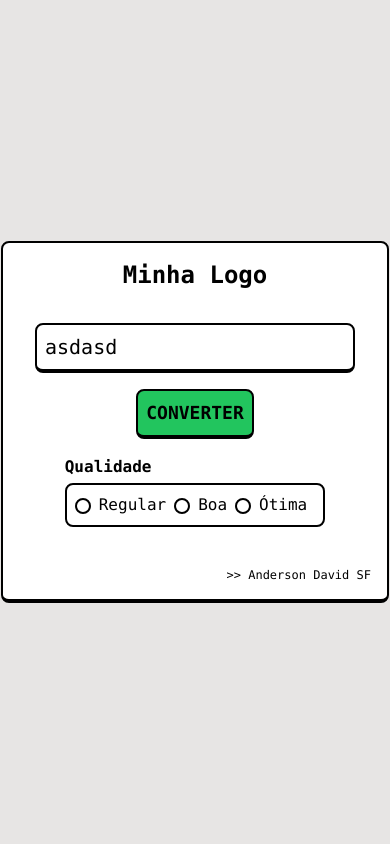
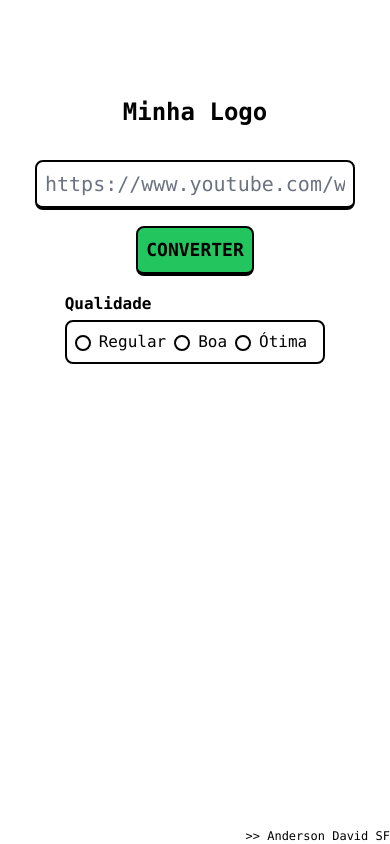
Before and after one commit to andersondavid/yt2mp3-frontend, a Next.js app: page / in a window 390 px wide. Built offline with nearby package versions, Linux system fonts and the light colour scheme.

Commit message:
context, style and service works

```diff
--- a/src/components/AboutContainer.tsx
+++ b/src/components/AboutContainer.tsx
@@ -2,7 +2,7 @@ import React from "react";
 
 export default function AboutContainer() {
 	return (
-		<div className="mt-10 text-right text-xs">
+		<div className="mt-10 text-right text-xs md:relative absolute bottom-0 right-0">
 			<a> {">>"} Anderson David SF</a>
 		</div>
 	);
--- a/src/components/CenterBox.tsx
+++ b/src/components/CenterBox.tsx
@@ -6,8 +6,8 @@ import AboutContainer from "./AboutContainer";
 
 export default function CenterBox() {
 	return (
-<div className="h-screen w-screen flex justify-center items-center bg-stone-200  font-mono">
-  <div className="border-black border-2 border-b-4 p-4 rounded-lg bg-white">
+<div className="h-screen w-screen flex justify-center p-20 md:p-0 md:items-center bg-white md:bg-stone-300 font-mono">
+  <div className="md:border-black md:border-2 md:border-b-4 p-4 rounded-lg bg-white">
 		<LogoContainer />
 		<InputContainer />
 		<QualitySelect />
--- a/src/components/InputContainer.tsx
+++ b/src/components/InputContainer.tsx
@@ -1,22 +1,32 @@
-import React, { useState } from "react";
+import React, { useState, useContext, useRef } from "react";
+import { ContextGlobal, MyContextType } from "../context/Context";
 
 export default function InputContainer() {
-	const [animClick, setAnimClick] = useState('border-b-4');
+	const [animClick, setAnimClick] = useState("border-b-4");
+	const urlInput = useRef<HTMLInputElement>(null);
+	const { contextData, setContextData, startService } = useContext<MyContextType>(ContextGlobal);
 
 	const clickHandle = () => {
-		setAnimClick('mt-[2px]')
-		setTimeout(() => setAnimClick('border-b-4'), 200)
+		setAnimClick("mt-[2px]");
+		setTimeout(() => setAnimClick("border-b-4"), 200);
 
-	}
+		const url = urlInput.current?.value;
+		setContextData({ ...contextData, url });
+		startService.cb()
+	};
 
 	return (
 		<div className="flex flex-col items-center">
 			<input
-				className="border-black border-2 border-b-4 rounded-lg p-2 text-xl w-80 m-4"
+				ref={urlInput}
+				className="border-black border-2 border-b-4 rounded-lg p-2 text-xl w-80 m-4 focus:border-black focus:ring-0 focus:ring-transparent"
 				type="text"
-				value="asdasd"
+				placeholder="https://www.youtube.com/watch?v=EpySn6FBtB4"
 			/>
-			<button onClick={clickHandle} className={`border-black border-2 ${animClick} rounded-lg p-2 text-lg w-55 bg-green-500 font-bold`}>
+			<button
+				onClick={clickHandle}
+				className={`border-black border-2 ${animClick} rounded-lg p-2 text-lg w-55 bg-green-500 font-bold`}
+			>
 				CONVERTER
 			</button>
 		</div>
--- a/src/components/QualitySelect.tsx
+++ b/src/components/QualitySelect.tsx
@@ -1,28 +1,46 @@
-import React from "react";
+import React, { useContext } from "react";
+import { ContextGlobal, MyContextType } from "../context/Context";
 
 export default function QualitySelect() {
+	const { contextData, setContextData } =
+		useContext<MyContextType>(ContextGlobal);
+
+	const handleRadioChange = (event: React.ChangeEvent<HTMLInputElement>) => {
+		const optionSelect = event.target.value;
+		setContextData({...contextData, quality: optionSelect});
+	};
+
 	return (
 		<div className="flex flex-col max-w-max m-auto mt-4">
 			<p className="mb-1 font-bold">Qualidade</p>
 			<div className="box-border border-black border-2 rounded-lg p-2">
 				<div className="inline">
 					<input
-						type="checkbox"
-						className="mr-2 rounded-full checked:bg-green-500 border-black border-2"
+						type="radio"
+						name="quality"
+						value="regular"
+						onChange={handleRadioChange}
+						className="before:content-[''] checked:before:block before:h-[16px] before:w-[16px] before:rounded-full before:m-[-2px] before:bg-green-500 mr-2 border-black border-2 focus:ring-0 focus:ring-transparent"
 					/>
 					<p className="inline  mr-2">Regular</p>
 				</div>
 				<div className="inline">
 					<input
-						type="checkbox"
-						className="mr-2 rounded-full checked:bg-green-500 border-black border-2"
+						type="radio"
+						name="quality"
+						value="good"
+						onChange={handleRadioChange}
+						className="before:content-[''] checked:before:block before:h-[16px] before:w-[16px] before:rounded-full before:m-[-2px] before:bg-green-500 mr-2 border-black border-2 focus:ring-0 focus:ring-transparent"
 					/>
 					<p className="inline mr-2">Boa</p>
 				</div>
 				<div className="inline">
 					<input
-						type="checkbox"
-						className="mr-2 rounded-full checked:bg-green-500 border-black border-2"
+						type="radio"
+						name="quality"
+						value="great"
+						onChange={handleRadioChange}
+						className="before:content-[''] checked:before:block before:h-[16px] before:w-[16px] before:rounded-full before:m-[-2px] before:bg-green-500 mr-2 border-black border-2 focus:ring-0 focus:ring-transparent"
 					/>
 					<p className="inline  mr-2">Ótima</p>
 				</div>
--- /dev/null
+++ b/src/context/Context.ts
@@ -0,0 +1,17 @@
+import { createContext, Dispatch, SetStateAction } from "react";
+
+interface MyContextType {
+	contextData: {
+		url: string;
+		quality: string
+	};
+	setContextData: Dispatch<SetStateAction<{}>>;
+	startService: {
+		cb: Function
+	}
+}
+
+const ContextGlobal = createContext<MyContextType>({} as MyContextType);
+
+export type { MyContextType };
+export { ContextGlobal };
--- a/src/pages/_app.tsx
+++ b/src/pages/_app.tsx
@@ -1,6 +1,20 @@
-import '@/styles/globals.css'
-import type { AppProps } from 'next/app'
+import { useState } from "react";
+import "@/styles/globals.css";
+import type { AppProps } from "next/app";
+import { ContextGlobal } from "../context/Context";
 
 export default function App({ Component, pageProps }: AppProps) {
-  return <Component {...pageProps} />
+	const [contextData, setContextData] = useState({});
+
+	const startService = {
+		cb: () => {}
+	}
+
+	return (
+		<ContextGlobal.Provider
+			value={{ contextData, setContextData, startService }}
+		>
+			<Component {...pageProps} />
+		</ContextGlobal.Provider>
+	);
 }
--- a/src/pages/index.tsx
+++ b/src/pages/index.tsx
@@ -1,7 +1,15 @@
 import CenterBox from "@/components/CenterBox";
+import {
+	useEffect,
+	useState,
+	useContext,
+	Dispatch,
+	SetStateAction,
+} from "react";
 import axios from "axios";
-import { useEffect, useState } from "react";
 import io from "socket.io-client";
+
+import { ContextGlobal, MyContextType } from "../context/Context";
 
 let counter = false;
 
@@ -17,11 +25,10 @@ const createDownloadableObject = (buffer: Buffer, fileName: string) => {
 	URL.revokeObjectURL(url);
 };
 
-export default function Home() {
-	const [loading, setLoading] = useState();
-
-	useEffect(() => {
-		const fetchData = async () => {
+const startServiceResquest = async (
+	contextData: { url: string; quality: string },
+	setLoading: Dispatch<SetStateAction<{}>>
+) => {
 	try {
 		await axios.post("http://localhost:3000/api/io/").then(() => {
 			const socket = io("http://localhost:3000");
@@ -31,7 +38,7 @@ export default function Home() {
 			});
 
 			socket.emit("start_url", {
-						url: "https://www.youtube.com/watch?v=xTyPkH8D9kY&list=RDGMEMCMFH2exzjBeE_zAHHJOdxg&start_radio=1&rv=WlwU69fRnp4",
+				url: contextData.url,
 				bitrate: 192,
 			});
 
@@ -47,11 +54,16 @@ export default function Home() {
 	}
 };
 
-		if (counter) {
-			fetchData();
-		}
-		counter = true;
-	}, []);
+export default function Home() {
+	const [loading, setLoading] = useState();
+	const { contextData, setContextData, startService } =
+		useContext<MyContextType>(ContextGlobal);
+
+	startService.cb = function () {
+		console.log("chama");
+
+		startServiceResquest(contextData, setContextData);
+	};
 
 	return (
 		<div className="h-screen w-screen flex">
```
Lines whose indentation alone changed are shown as unchanged.
